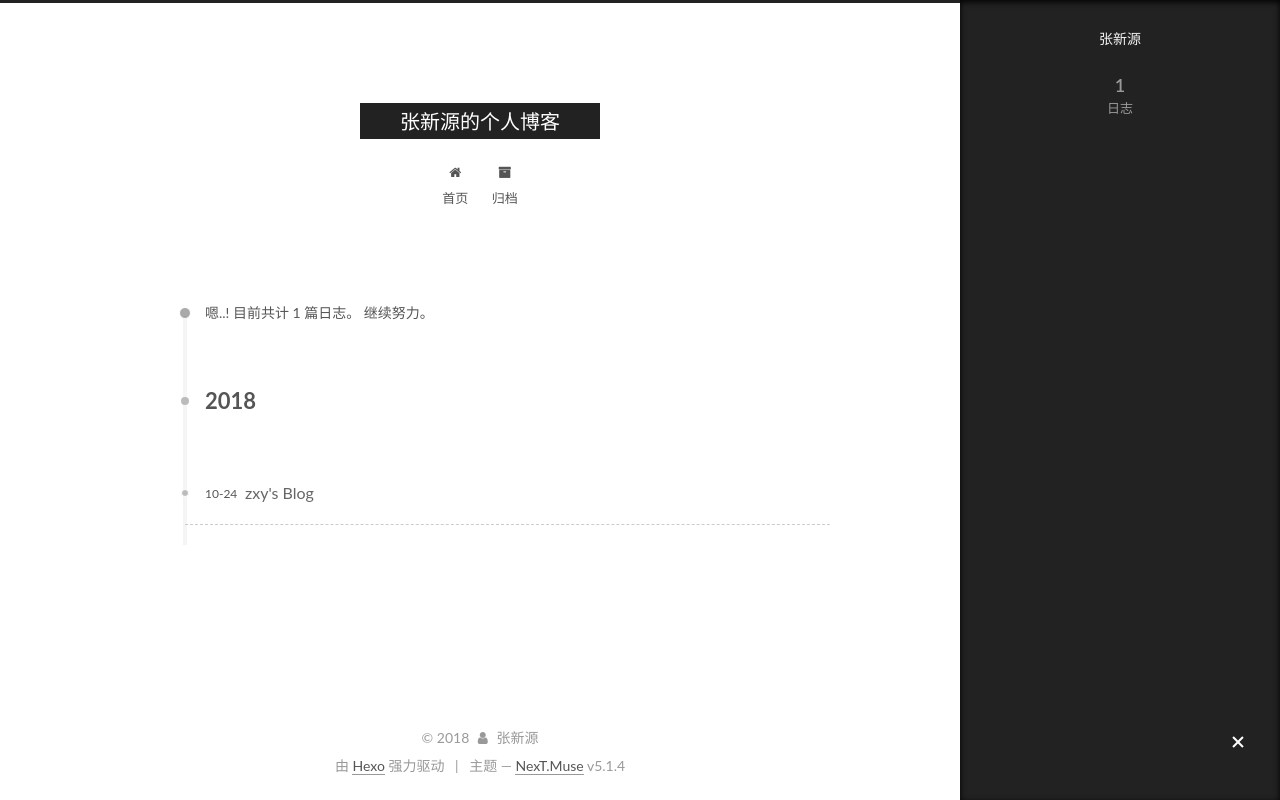
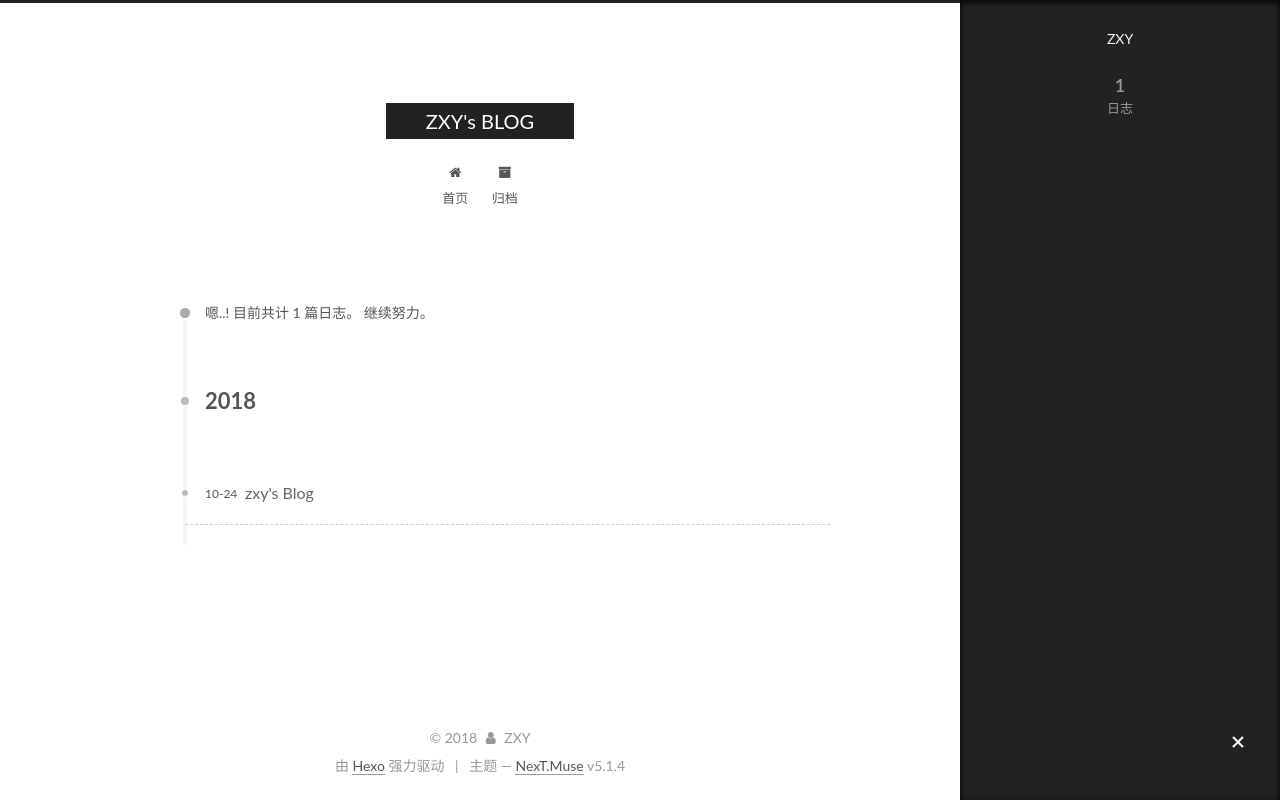
Before and after one commit to zxy1131167456/zxy1131167456.github.io, a plain HTML site: page archives/index.html in a window 1280 px wide. Both pictures are taken after a click on the element 1238 px from the left and 743 px from the top of the page. Drawn offline with Linux system fonts and the light colour scheme.

Commit message:
Site updated: 2018-10-24 11:58:59

```diff
--- a/archives/index.html
+++ b/archives/index.html
@@ -80,12 +80,12 @@
 
 
 <meta property="og:type" content="website">
-<meta property="og:title" content="张新源的个人博客">
+<meta property="og:title" content="ZXY&#39;s BLOG">
 <meta property="og:url" content="http://yoursite.com/archives/index.html">
-<meta property="og:site_name" content="张新源的个人博客">
+<meta property="og:site_name" content="ZXY&#39;s BLOG">
 <meta property="og:locale" content="zh-Hans">
 <meta name="twitter:card" content="summary">
-<meta name="twitter:title" content="张新源的个人博客">
+<meta name="twitter:title" content="ZXY&#39;s BLOG">
 
 
 
@@ -121,7 +121,7 @@
 
 
 
-  <title>归档 | 张新源的个人博客</title>
+  <title>归档 | ZXY's BLOG</title>
 
 
 
@@ -151,7 +151,7 @@
     <div class="custom-logo-site-title">
       <a href="/" class="brand" rel="start">
         <span class="logo-line-before"><i></i></span>
-        <span class="site-title">张新源的个人博客</span>
+        <span class="site-title">ZXY's BLOG</span>
         <span class="logo-line-after"><i></i></span>
       </a>
     </div>
@@ -312,7 +312,7 @@
         <div class="site-overview">
           <div class="site-author motion-element" itemprop="author" itemscope="" itemtype="http://schema.org/Person">
 
-              <p class="site-author-name" itemprop="name">张新源</p>
+              <p class="site-author-name" itemprop="name">ZXY</p>
               <p class="site-description motion-element" itemprop="description"></p>
           </div>
 
@@ -368,7 +368,7 @@
   <span class="with-love">
     <i class="fa fa-user"></i>
   </span>
-  <span class="author" itemprop="copyrightHolder">张新源</span>
+  <span class="author" itemprop="copyrightHolder">ZXY</span>
 
 
 </div>
--- a/css/main.css
+++ b/css/main.css
@@ -1822,7 +1822,7 @@ pre .javascript .function {
   width: 4px;
   height: 4px;
   border-radius: 50%;
-  background: #ac1f1a;
+  background: #2affff;
 }
 .links-of-blogroll {
   font-size: 13px;
```
Also changed, not shown: 2018/10/24/hello-world/index.html (+7 -7 lines), archives/2018/10/index.html (+7 -7 lines), archives/2018/index.html (+7 -7 lines), index.html (+9 -9 lines).
